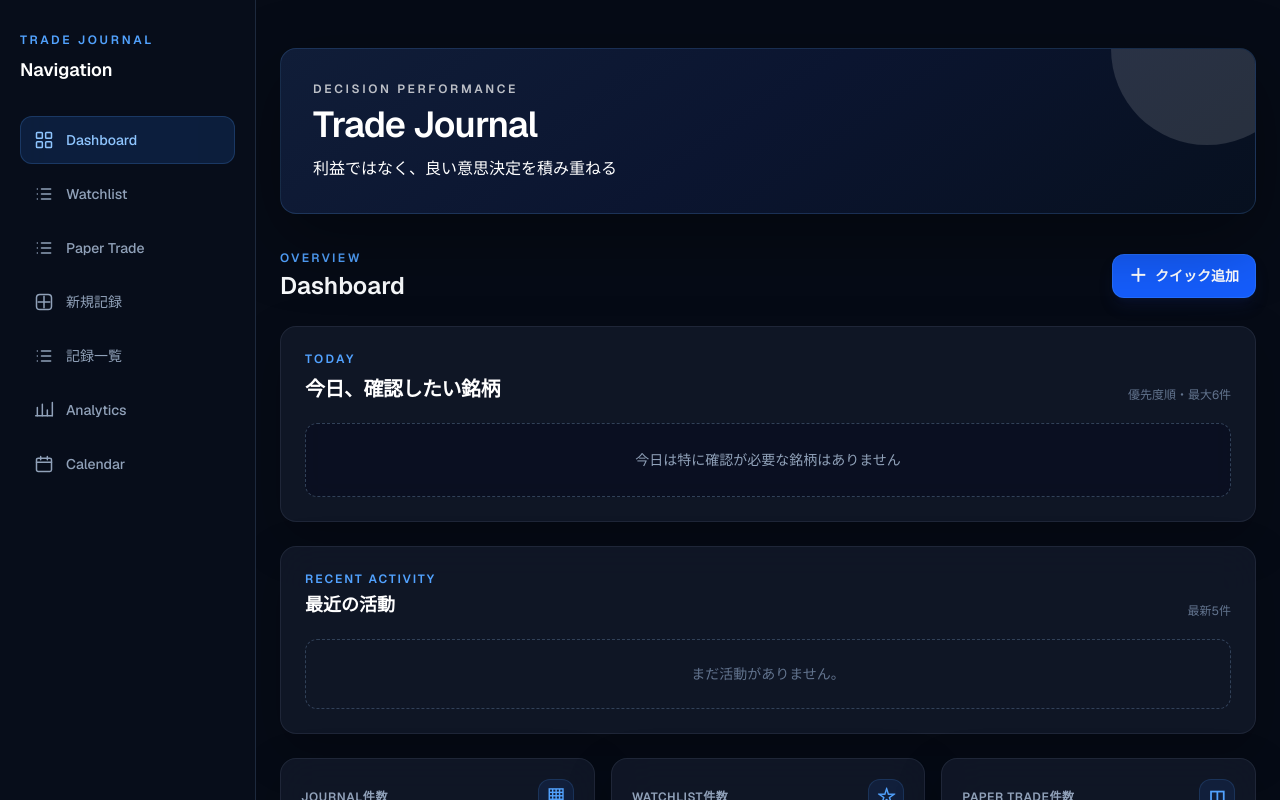
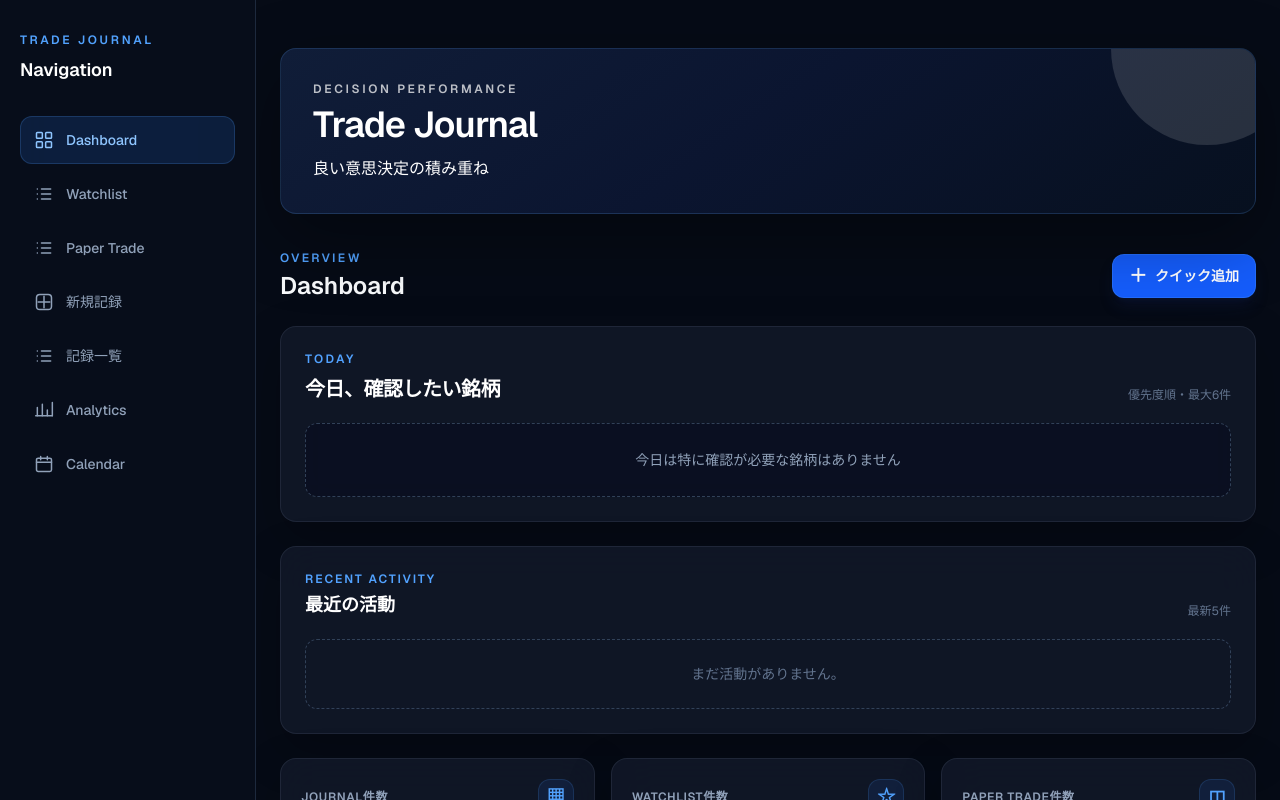
Before and after one commit to fcd0520-netizen/trade-journal, a Next.js app: page / in a window 1280 px wide. Shown: the top 800 px of the page. Built offline with nearby package versions, Linux system fonts and the light colour scheme.

Commit message:
Update dashboard subtitle

```diff
--- a/app/page.tsx
+++ b/app/page.tsx
@@ -432,7 +432,7 @@ export default function Home() {
           <h1 className="text-3xl font-semibold tracking-tight text-white sm:text-4xl">Trade Journal</h1>
 
           <p className="mt-3 text-sm text-slate-400 sm:text-base">
-            利益ではなく、良い意思決定を積み重ねる
+            良い意思決定の積み重ね
           </p>
         </section>
 
```
